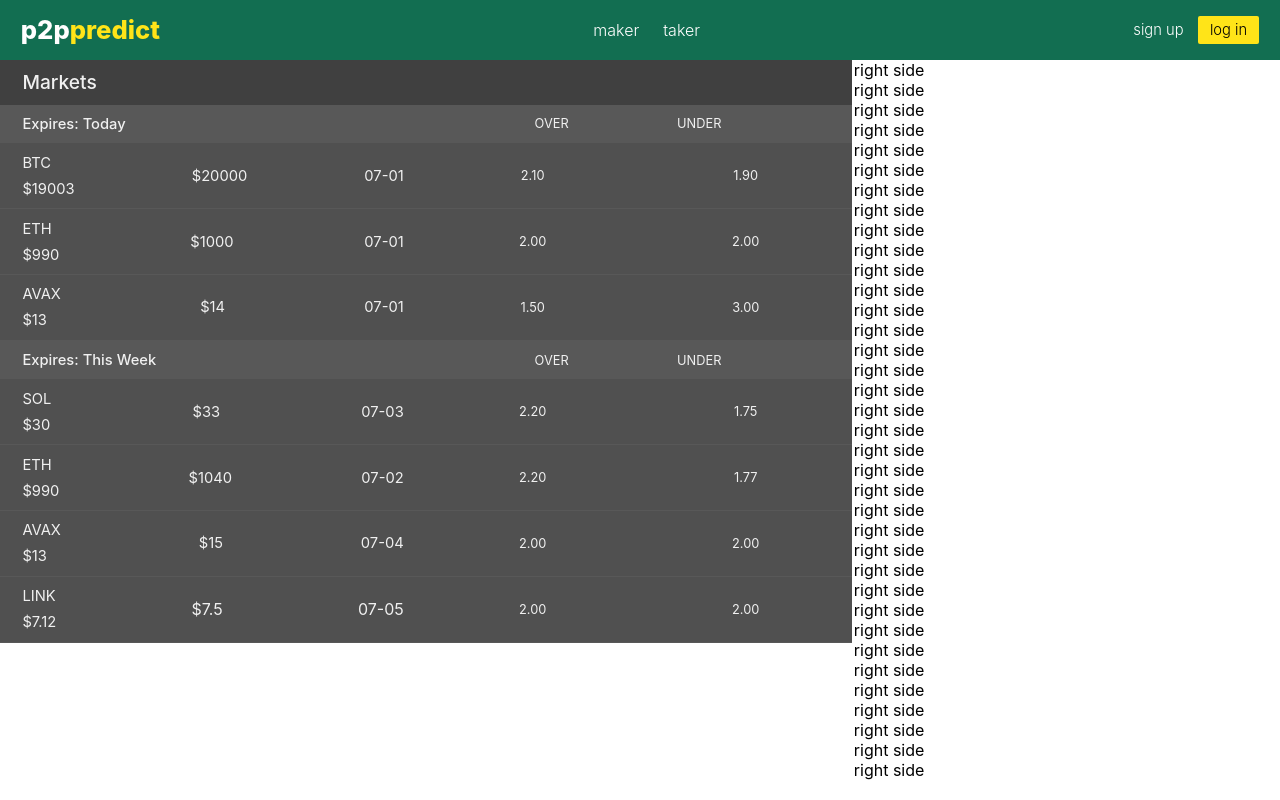
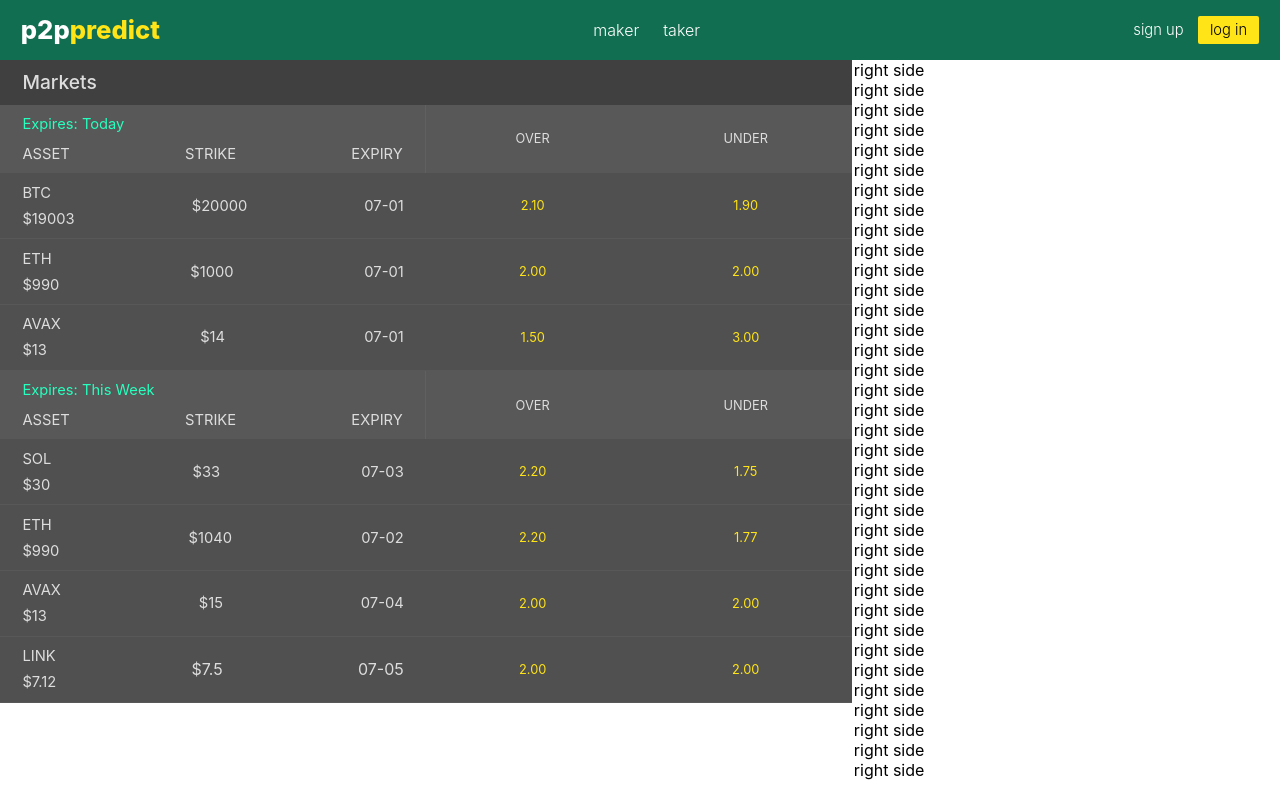
Before and after one commit to holma91/p2ppredict, a Next.js app: page /taker in a window 1280 px wide. Built offline with nearby package versions, Linux system fonts and the light colour scheme.

Commit message:
change section header

```diff
--- a/design/themes.ts
+++ b/design/themes.ts
@@ -35,6 +35,12 @@ const bet365Gray = {
   400: '#383838',
   500: '#333333',
   600: '#303030',
+  hover: '#636363',
+};
+
+const bet365Text = {
+  100: 'white',
+  200: '#dddddd',
 };
 
 const neutral = {
@@ -49,11 +55,15 @@ const neutral = {
 export const bet365Theme: DefaultTheme = {
   colors: {
     primary: bet365Green,
+    primaryHover: bet365Gray.hover,
     secondary: bet365Yellow,
     tertiary: bet365GreenHover,
     gray: bet365Gray,
   },
-  text: {},
+  text: {
+    primary: bet365Text[100],
+    secondary: bet365Text[200],
+  },
   font: {
     primary: primaryFont,
   },
--- a/pages/taker.tsx
+++ b/pages/taker.tsx
@@ -23,13 +23,22 @@ const Taker: NextPage = () => {
           <h4>Markets</h4>
         </div>
         <Overview>
-          <div className="section-header">
-            <h6>Expires: Today</h6>
+          <SectionHeader>
+            <div className="section-left">
+              <div className="top">
+                <h6>Expires: Today</h6>
+              </div>
+              <div className="bottom">
+                <p>ASSET</p>
+                <p>STRIKE</p>
+                <p>EXPIRY</p>
+              </div>
+            </div>
             <div className="choice">
-              <p>OVER</p>
-              <p>UNDER</p>
+              <div>OVER</div>
+              <div>UNDER</div>
             </div>
-          </div>
+          </SectionHeader>
           <MarketContainer>
             <div className="market">
               <AssetDiv>
@@ -72,13 +81,22 @@ const Taker: NextPage = () => {
               <div>3.00</div>
             </div>
           </MarketContainer>
-          <div className="section-header">
-            <h6>Expires: This Week</h6>
+          <SectionHeader>
+            <div className="section-left">
+              <div className="top">
+                <h6>Expires: This Week</h6>
+              </div>
+              <div className="bottom">
+                <p>ASSET</p>
+                <p>STRIKE</p>
+                <p>EXPIRY</p>
+              </div>
+            </div>
             <div className="choice">
-              <p>OVER</p>
-              <p>UNDER</p>
+              <div>OVER</div>
+              <div>UNDER</div>
             </div>
-          </div>
+          </SectionHeader>
           <MarketContainer>
             <div className="market">
               <AssetDiv>
@@ -149,6 +167,7 @@ const Taker: NextPage = () => {
 const Left = styled.div`
   height: 90vh;
   overflow-y: scroll;
+  color: ${({ theme }) => theme.text.secondary};
 
   .header {
     padding: 0.65rem 1.4rem;
@@ -156,7 +175,6 @@ const Left = styled.div`
     justify-content: space-between;
     background-color: ${({ theme }) => theme.colors.gray[300]};
     h4 {
-      color: #f0f0f0;
       font-size: ${({ theme }) => theme.typeScale.header4};
       font-weight: 500;
     }
@@ -168,18 +186,35 @@ const Right = styled.div`
   overflow-y: scroll;
 `;
 
-const MarketContainer = styled.div`
-  border-bottom: 1px solid ${({ theme }) => theme.colors.gray[100]};
-  /* padding: 0.65rem 1.4rem; */
+const SectionHeader = styled.div`
   display: grid;
-  justify-items: stretch;
-  align-items: stretch; //
   grid-template-columns: 1fr 1fr;
-  background-color: ${({ theme }) => theme.colors.gray[200]};
-  color: #f0f0f0;
+  background-color: ${({ theme }) => theme.colors.gray[100]};
   h6 {
     font-size: ${({ theme }) => theme.typeScale.smallParagraph};
-    font-weight: 500;
+    font-weight: 400;
+  }
+
+  .section-left {
+    border-right: 1px solid #606060;
+    padding: 0.65rem 1.4rem;
+    display: flex;
+    flex-direction: column;
+    gap: 0.75rem;
+
+    .top {
+      color: ${({ theme }) => theme.colors.tertiary};
+    }
+
+    .bottom {
+      display: flex;
+      justify-content: space-between;
+      align-items: center;
+    }
+
+    p {
+      font-size: ${({ theme }) => theme.typeScale.smallParagraph};
+    }
   }
 
   .choice {
@@ -197,9 +232,41 @@ const MarketContainer = styled.div`
       justify-content: center;
       align-items: center;
       font-size: ${({ theme }) => theme.typeScale.helperText};
+    }
+  }
+`;
+
+const MarketContainer = styled.div`
+  border-bottom: 1px solid ${({ theme }) => theme.colors.gray[100]};
+  display: grid;
+  justify-items: stretch;
+  align-items: stretch; //
+  grid-template-columns: 1fr 1fr;
+  background-color: ${({ theme }) => theme.colors.gray[200]};
+  h6 {
+    font-size: ${({ theme }) => theme.typeScale.smallParagraph};
+    font-weight: 500;
+  }
+
+  .choice {
+    color: ${({ theme }) => theme.colors.secondary};
+    display: flex;
+    justify-content: space-evenly;
+    width: 100%;
+
+    align-items: center;
+
+    div,
+    p {
+      width: 100%;
+      height: 100%;
+      display: flex;
+      justify-content: center;
+      align-items: center;
+      font-size: ${({ theme }) => theme.typeScale.helperText};
 
       :hover {
-        background-color: #eccccc;
+        background-color: ${({ theme }) => theme.colors.primaryHover};
       }
     }
 
@@ -220,31 +287,7 @@ const MarketContainer = styled.div`
   }
 `;
 
-const Overview = styled.div`
-  .section-header {
-    padding: 0.65rem 1.4rem;
-    display: grid;
-    /* align-items: stretch; */
-    grid-template-columns: 1fr 1fr;
-    background-color: ${({ theme }) => theme.colors.gray[100]};
-    color: #f0f0f0;
-    h6 {
-      font-size: ${({ theme }) => theme.typeScale.smallParagraph};
-      font-weight: 500;
-    }
-
-    .choice {
-      display: flex;
-      justify-content: space-evenly;
-      align-items: center;
-
-      div,
-      p {
-        font-size: ${({ theme }) => theme.typeScale.helperText};
-      }
-    }
-  }
-`;
+const Overview = styled.div``;
 
 const AssetDiv = styled.div`
   display: flex;
```
